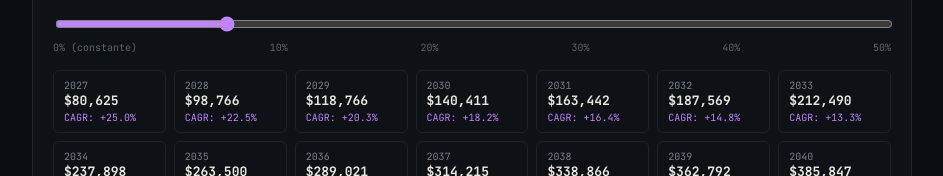
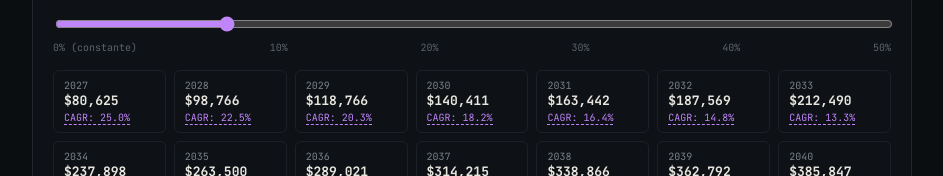
Before and after one commit to Henriqueperoni/btc-cagr-dashboard, a React (Vite) app: page / in a window 1280 px wide. Shown: the part 624-800 px from the top of the page, without its empty margins (168-1111 px from the left). Built offline with nearby package versions, Linux system fonts and the light colour scheme; no server answers.

Commit message:
Modify CARG table to accept manual updates

```diff
--- a/src/App.jsx
+++ b/src/App.jsx
@@ -139,6 +139,68 @@ function fmtTick(v) {
   return "$" + v;
 }
 
+function CagrInput({ year, rate, isOverridden, onCommit }) {
+  const [editing, setEditing] = useState(false);
+  const [val, setVal] = useState("");
+
+  function startEdit() {
+    setVal((rate * 100).toFixed(1));
+    setEditing(true);
+  }
+
+  function commit(raw) {
+    setEditing(false);
+    if (raw.trim() === "") {
+      onCommit(year, null);
+      return;
+    }
+    const n = parseFloat(raw);
+    if (isFinite(n)) onCommit(year, n);
+  }
+
+  if (editing) {
+    return (
+      <input
+        autoFocus
+        type="number"
+        value={val}
+        onChange={(e) => setVal(e.target.value)}
+        onBlur={(e) => commit(e.target.value)}
+        onKeyDown={(e) => {
+          if (e.key === "Enter") commit(val);
+          if (e.key === "Escape") setEditing(false);
+        }}
+        style={{
+          fontFamily: "inherit",
+          fontSize: 10,
+          width: 52,
+          background: "#0b0e11",
+          border: "1px solid #c084fc",
+          borderRadius: 3,
+          color: "#c084fc",
+          padding: "1px 4px",
+          textAlign: "right",
+        }}
+      />
+    );
+  }
+
+  return (
+    <span
+      onClick={startEdit}
+      title="clique para editar"
+      style={{
+        color: isOverridden ? "#f5b544" : "#c084fc",
+        cursor: "text",
+        borderBottom: "1px dashed",
+        borderColor: isOverridden ? "#f5b544" : "#c084fc",
+      }}
+    >
+      CAGR: {(rate * 100).toFixed(1)}%
+    </span>
+  );
+}
+
 export default function BtcCagrDashboard() {
   const [logScale, setLogScale] = useState(true);
   const [showPowerLaw, setShowPowerLaw] = useState(true);
@@ -149,6 +211,7 @@ export default function BtcCagrDashboard() {
   const [hoverIdx, setHoverIdx] = useState(null);
   const [historicalData, setHistoricalData] = useState(null);
   const [isLivePrice, setIsLivePrice] = useState(false);
+  const [cagrOverrides, setCagrOverrides] = useState({});
   const svgRef = useRef(null);
 
   useEffect(() => {
@@ -190,20 +253,23 @@ export default function BtcCagrDashboard() {
     }
   }
 
+  const baseRate = (yearIndex) =>
+    (futureCagr / 100) * Math.pow(1 - cagrDecay / 100, yearIndex - 1);
+
   const projectedRows = useMemo(() => {
-    const r0 = futureCagr / 100;
-    const decay = cagrDecay / 100;
     const startYear = new Date(TODAY.date).getFullYear();
     let price = currentPrice;
-    let rate = r0;
     const out = [];
     for (let i = 0; i < PROJECTION_YEARS; i++) {
-      if (i > 0) rate = rate * (1 - decay);
+      const yearIndex = i + 1;
+      const year = startYear + yearIndex;
+      const rate =
+        cagrOverrides[year] != null ? cagrOverrides[year] / 100 : baseRate(yearIndex);
       price = price * (1 + rate);
-      out.push({ year: startYear + i + 1, price, rate });
+      out.push({ year, price, rate, isOverridden: cagrOverrides[year] != null });
     }
     return out;
-  }, [futureCagr, cagrDecay, currentPrice]);
+  }, [futureCagr, cagrDecay, currentPrice, cagrOverrides]);
 
   // mapa ano -> preço, combinando histórico (1/jan), o preço atual (editável, usado
   // como proxy do ano corrente) e a simulação (anos futuros)
@@ -752,21 +818,59 @@ export default function BtcCagrDashboard() {
                 <div
                   key={p.year}
                   style={{
-                    border: "1px solid #1c2127",
+                    border: `1px solid ${p.isOverridden ? "#f5b544" : "#1c2127"}`,
                     borderRadius: 6,
                     padding: "8px 10px",
+                    position: "relative",
                   }}
                 >
-                  <div style={{ fontSize: 10, color: "#7a8189" }}>{p.year}</div>
+                  <div style={{ fontSize: 10, color: "#7a8189", display: "flex", justifyContent: "space-between" }}>
+                    <span>{p.year}</span>
+                    {p.isOverridden && (
+                      <span style={{ color: "#f5b544", fontSize: 9, letterSpacing: "0.04em" }}>editado</span>
+                    )}
+                  </div>
                   <div style={{ fontSize: 13, fontWeight: 700, color: "#e8e6df" }}>
                     {fmtUsd(p.price)}
                   </div>
-                  <div style={{ fontSize: 10, color: "#c084fc", marginTop: 2 }}>
-                    CAGR: {fmtPct(p.rate)}
+                  <div style={{ fontSize: 10, marginTop: 2 }}>
+                    <CagrInput
+                      year={p.year}
+                      rate={p.rate}
+                      isOverridden={p.isOverridden}
+                      onCommit={(year, pct) => {
+                        setCagrOverrides((prev) => {
+                          const next = { ...prev };
+                          if (pct == null) delete next[year];
+                          else next[year] = pct;
+                          return next;
+                        });
+                      }}
+                    />
                   </div>
                 </div>
               ))}
             </div>
+
+            {Object.keys(cagrOverrides).length > 0 && (
+              <div style={{ marginTop: 10, textAlign: "right" }}>
+                <button
+                  onClick={() => setCagrOverrides({})}
+                  style={{
+                    fontFamily: "inherit",
+                    fontSize: 11,
+                    color: "#7a8189",
+                    background: "none",
+                    border: "1px solid #23282f",
+                    borderRadius: 4,
+                    padding: "4px 10px",
+                    cursor: "pointer",
+                  }}
+                >
+                  limpar edições manuais
+                </button>
+              </div>
+            )}
 
             <div style={{ marginTop: 14, fontSize: 11, color: "#5c636b", lineHeight: 1.6 }}>
               {cagrDecay > 0 ? (
```
Also changed, not shown: 4 other files (tests, documents, lock files or other folders).
